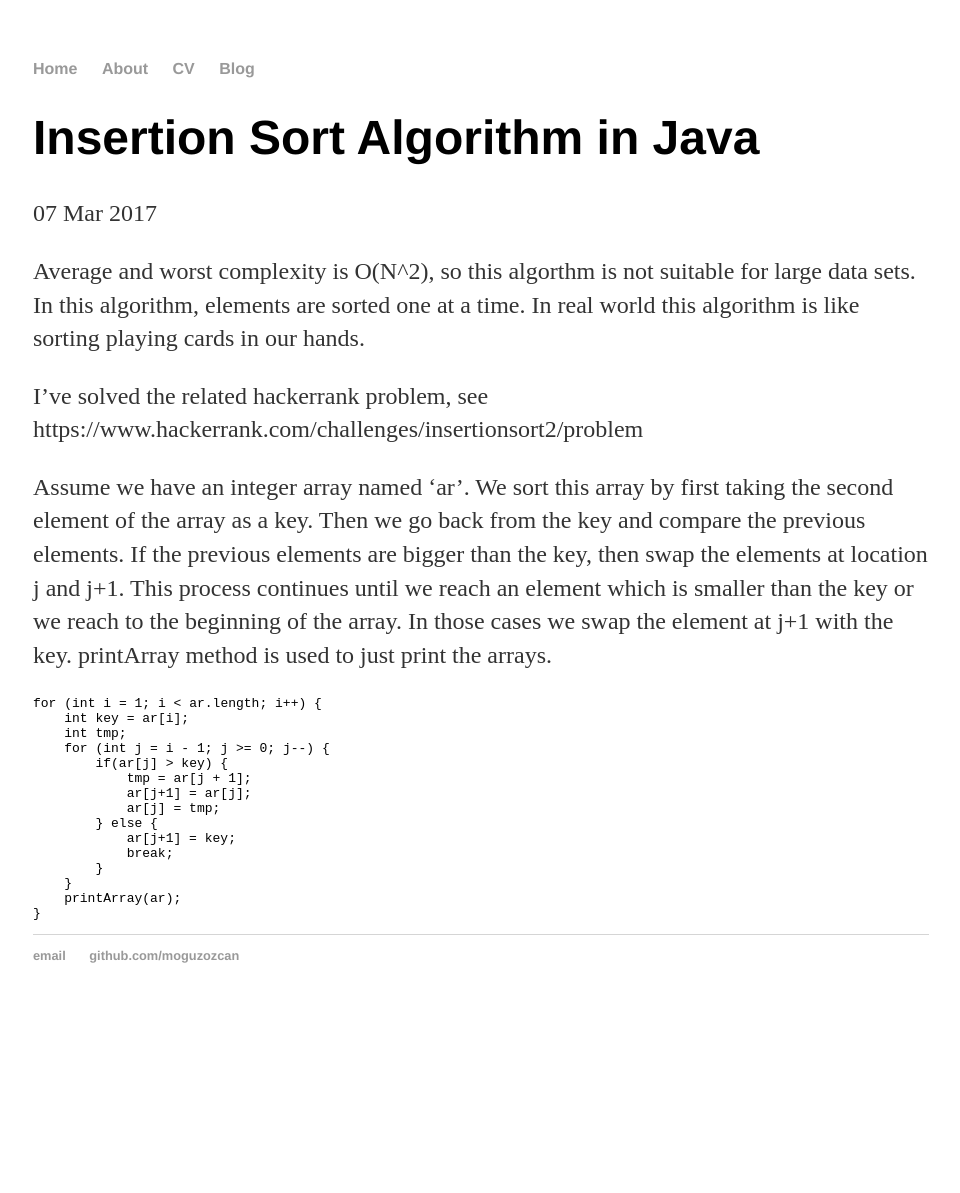
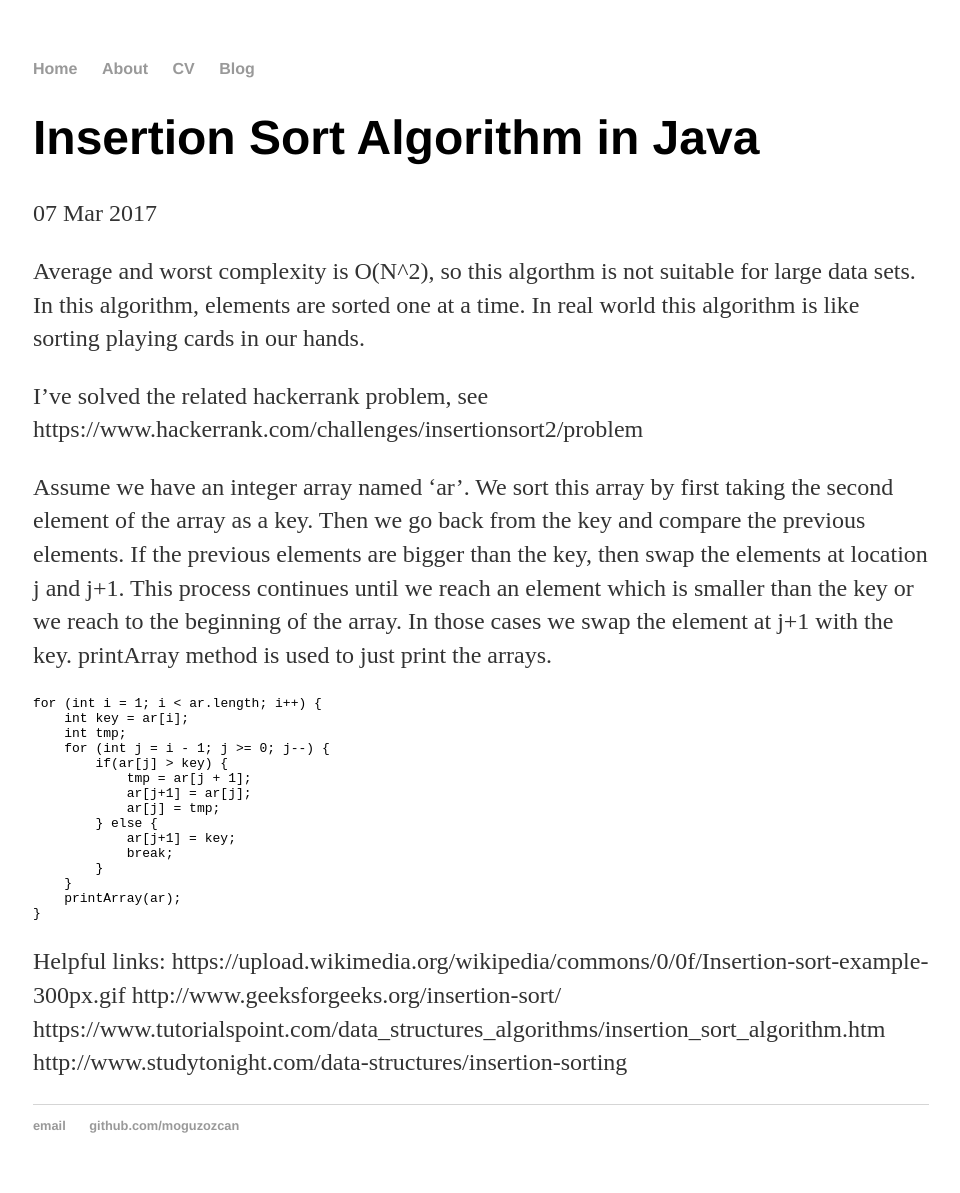
Before and after one commit to moguzozcan/moguzozcan.github.io, a Jekyll site: the page built from _posts/2017-03-07-Java-Insertion-Sort-Algorithm.md, in a window 1280 px wide. Shown: the whole page, without its empty margins (159-1119 px from the left). Built offline with Jekyll 4.4.1, drawn with Linux system fonts in a browser that asks for light colours; before the commit the page ends 1023 px from its top, so only the background shows below that.

Commit message:
Update 2017-03-07-Java-Insertion-Sort-Algorithm.md

````diff
--- a/_posts/2017-03-07-Java-Insertion-Sort-Algorithm.md
+++ b/_posts/2017-03-07-Java-Insertion-Sort-Algorithm.md
@@ -27,3 +27,9 @@ for (int i = 1; i < ar.length; i++) {
     printArray(ar);
 }
 ```
+
+Helpful links:
+https://upload.wikimedia.org/wikipedia/commons/0/0f/Insertion-sort-example-300px.gif
+http://www.geeksforgeeks.org/insertion-sort/
+https://www.tutorialspoint.com/data_structures_algorithms/insertion_sort_algorithm.htm
+http://www.studytonight.com/data-structures/insertion-sorting
````
